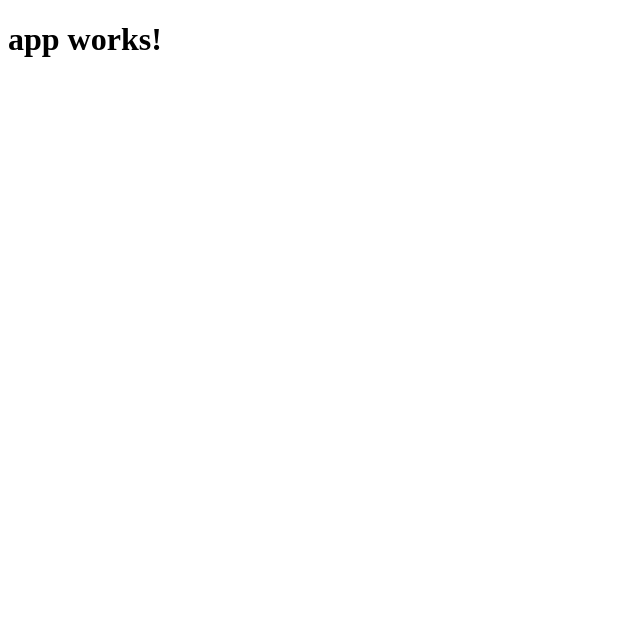
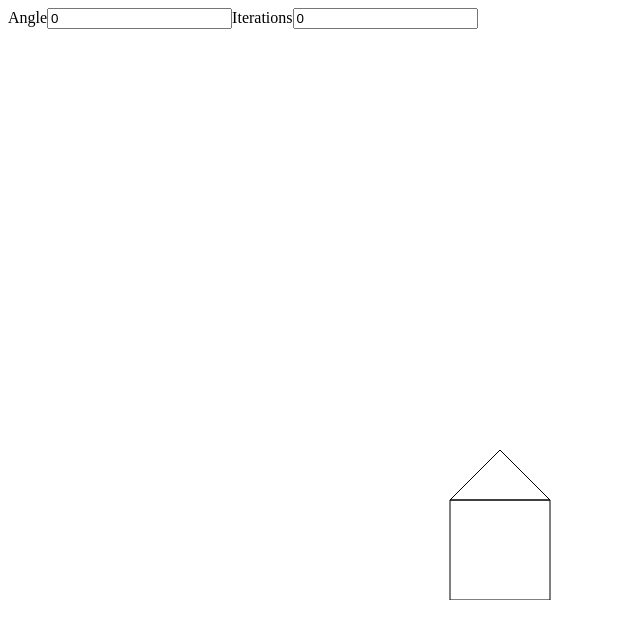
Before and after one commit to interoberlin/pythagoras-tree-ng, an Angular app: page / in a window 1280 px wide. Shown: the top 638 px of the page, without its empty margins (0-640 px from the left). Built offline with nearby package versions, Linux system fonts and the light colour scheme.

Commit message:
Added fractal

```diff
--- a/src/app/app.component.html
+++ b/src/app/app.component.html
@@ -1,3 +1,12 @@
-<h1>
-  {{title}}
-</h1>
+<app-pythagoras class="canvas" [iteration]="iterations" [svgHeight]="svgHeight" [svgWidth]="svgWidth"
+                [llCorner]="llCorner" [lrCorner]="lrCorner" [angleRad]="angleRad"></app-pythagoras>
+<form>
+  <div class="form-group">
+    <label for="angle">Angle</label>
+    <input [(ngModel)]="angleDeg" (ngModelChange)="valuechange($event)" type="number" class="form-control" name="angle"
+           id="angle" required>
+    <label for="iterations">Iterations</label>
+    <input [(ngModel)]="iterations" (ngModelChange)="valuechange($event)" type="number" class="form-control"
+           name="iterations" id="iterations" required>
+  </div>
+</form>
--- a/src/app/app.component.ts
+++ b/src/app/app.component.ts
@@ -1,10 +1,33 @@
-import { Component } from '@angular/core';
+import {Component, OnInit} from '@angular/core';
+import {Point} from './model/Point';
 
 @Component({
   selector: 'app-root',
   templateUrl: './app.component.html',
   styleUrls: ['./app.component.css']
 })
-export class AppComponent {
-  title = 'app works!';
+export class AppComponent implements OnInit {
+  angleDeg = 0;
+  iterations = 0;
+
+  angleRad = 0;
+  svgHeight = 600;
+  svgWidth = 1000;
+  dim = 100;
+  llCorner: Point;
+  lrCorner: Point;
+
+  ngOnInit() {
+    this.angleRad = this.angleDeg * Math.PI / 180;
+
+    this.llCorner = new Point((this.svgWidth - this.dim) / 2, this.svgHeight);
+    this.lrCorner = new Point((this.llCorner.x + Math.cos(this.angleRad) * this.dim), (this.llCorner.y - Math.sin(this.angleRad) * this.dim));
+  }
+
+  valuechange() {
+    this.angleRad = this.angleDeg * Math.PI / 180;
+
+    this.llCorner = new Point((this.svgWidth - this.dim) / 2, this.svgHeight);
+    this.lrCorner = new Point((this.llCorner.x + Math.cos(this.angleRad) * this.dim), (this.llCorner.y - Math.sin(this.angleRad) * this.dim));
+  }
 }
--- a/src/app/app.module.ts
+++ b/src/app/app.module.ts
@@ -4,10 +4,12 @@ import { FormsModule } from '@angular/forms';
 import { HttpModule } from '@angular/http';
 
 import { AppComponent } from './app.component';
+import { PythagorasComponent } from './components/pythagoras/pythagoras.component';
 
 @NgModule({
   declarations: [
-    AppComponent
+    AppComponent,
+    PythagorasComponent
   ],
   imports: [
     BrowserModule,
--- /dev/null
+++ b/src/app/components/pythagoras/pythagoras.component.html
@@ -0,0 +1,15 @@
+<svg [attr.height]="svgHeight" [attr.width]="svgWidth">
+  <!-- <rect [attr.height]="svgHeight" [attr.width]="svgWidth" [attr.fill]="svgFill"/> -->
+  <polygon [attr.points]="pointsRect" [attr.fill]="fill"
+           [attr.stroke]="stroke" [attr.stroke-width]="strokeWidth"/>
+  <polygon [attr.points]="pointsTriangle" [attr.fill]="fill"
+           [attr.stroke]="stroke" [attr.stroke-width]="strokeWidth"/>
+</svg>
+
+<app-pythagoras class="canvas" [iteration]="iteration-1" [svgHeight]="svgHeight" [svgWidth]="svgWidth"
+                [llCorner]="ulCorner"
+                [lrCorner]="topCorner" *ngIf="iteration > 0"></app-pythagoras>
+
+<app-pythagoras class="canvas" [iteration]="iteration-1" [svgHeight]="svgHeight" [svgWidth]="svgWidth"
+                [llCorner]="topCorner"
+                [lrCorner]="urCorner" *ngIf="iteration > 0"></app-pythagoras>
--- /dev/null
+++ b/src/app/components/pythagoras/pythagoras.component.ts
@@ -0,0 +1,73 @@
+import {Component, Input, OnChanges, SimpleChanges} from '@angular/core';
+import {Point} from '../../model/Point';
+
+@Component({
+  selector: 'app-pythagoras',
+  templateUrl: './pythagoras.component.html',
+  styleUrls: ['./pythagoras.component.scss']
+})
+export class PythagorasComponent implements OnChanges {
+  @Input() iteration = 0;
+  @Input() angleRad = 0;
+
+  @Input() svgHeight;
+  @Input() svgWidth;
+
+  @Input() fill = 'transparent';
+  @Input() stroke = 'black';
+  @Input() strokeWidth = 1;
+
+  @Input() llCorner;
+  @Input() lrCorner;
+  @Input() ulCorner;
+  @Input() urCorner;
+  @Input() topCorner;
+
+  pointsRect = '';
+  pointsTriangle = '';
+
+  constructor() {
+  }
+
+  ngOnChanges(changes: SimpleChanges): void {
+    // console.log(`ngOnChanges ${this.iteration}`);
+
+    // console.log(`llCorner: ${JSON.stringify(this.llCorner)}`);
+    // console.log(`lrCorner: ${JSON.stringify(this.lrCorner)}`);
+
+    // let angle = Math.atan((this.lrCorner.y - this.llCorner.y) / (this.lrCorner.x - this.llCorner.x));
+    let angle = Math.atan2((this.lrCorner.y - this.llCorner.y), (this.lrCorner.x - this.llCorner.x));
+
+    if (angle < 0) {
+      angle += 2 * Math.PI;
+    }
+
+    const sin = Math.sin(angle);
+    const cos = Math.cos(angle);
+    const dim = Math.sqrt(Math.pow(this.lrCorner.x - this.llCorner.x, 2) + Math.pow(this.lrCorner.y - this.llCorner.y, 2));
+
+    // console.log(`angle: ${angle}`);
+    // console.log(`sin(angle): ${Math.sin(angle)}`);
+    // console.log(`cos(angle): ${Math.cos(angle)}`);
+    // console.log(`dim: ${dim}`);
+
+    this.ulCorner = new Point(this.llCorner.x + (sin * dim), this.llCorner.y - (cos * dim));
+    this.urCorner = new Point(this.lrCorner.x + (sin * dim), this.lrCorner.y - (cos * dim));
+
+    const uulCorner = new Point(this.ulCorner.x + (sin * dim), this.ulCorner.y - (cos * dim));
+    // const uurCorner = new Point(this.urCorner.x + (sin * dim), this.urCorner.y - (cos * dim));
+    this.topCorner = new Point(this.ulCorner.x + (this.urCorner.x - this.ulCorner.x + sin * dim) / 2, this.ulCorner.y - (this.ulCorner.y - uulCorner.y - sin * dim) / 2);
+
+    // console.log(`ulCorner: ${JSON.stringify(this.ulCorner)}`);
+    // console.log(`urCorner: ${JSON.stringify(this.urCorner)}`);
+    // console.log(`uulCorner: ${JSON.stringify(uulCorner)}`);
+    // console.log(`uurCorner: ${JSON.stringify(uurCorner)}`);
+    // console.log(`topCorner: ${JSON.stringify(this.topCorner)}`);
+
+    this.pointsRect = `${this.llCorner.x},${this.llCorner.y} ${this.ulCorner.x},${this.ulCorner.y} ${this.urCorner.x},${this.urCorner.y} ${this.lrCorner.x},${this.lrCorner.y}`;
+    this.pointsTriangle = `${this.ulCorner.x},${this.ulCorner.y} ${this.urCorner.x},${this.urCorner.y} ${this.topCorner.x},${this.topCorner.y}`;
+
+    // console.log(`pointsRect: ${this.pointsRect}`);
+    // console.log(`pointsTriangle: ${this.pointsTriangle}`);
+  }
+}
--- /dev/null
+++ b/src/app/model/Point.ts
@@ -0,0 +1,9 @@
+export class Point {
+  x = 0;
+  y = 0;
+
+  constructor(x: number, y: number) {
+    this.x = x;
+    this.y = y;
+  }
+}
--- a/src/styles.css
+++ b/src/styles.css
@@ -1 +1,6 @@
-/* You can add global styles to this file, and also import other style files */
+.canvas {
+  position: absolute;
+  top: 0px;
+  left: 0;
+  z-index: -1;
+}
```
Also changed, not shown: src/app/components/pythagoras/pythagoras.component.scss (added), 1 other file (tests, documents, lock files or other folders).
